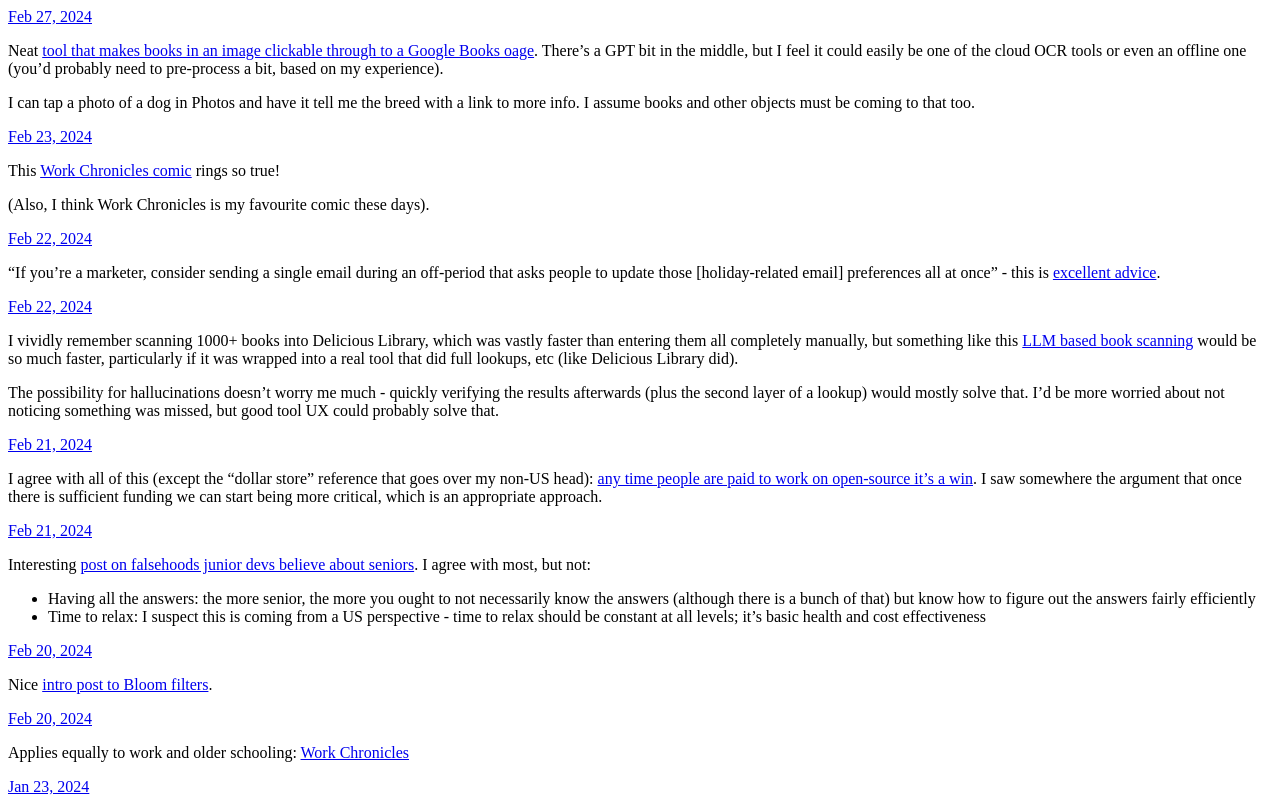
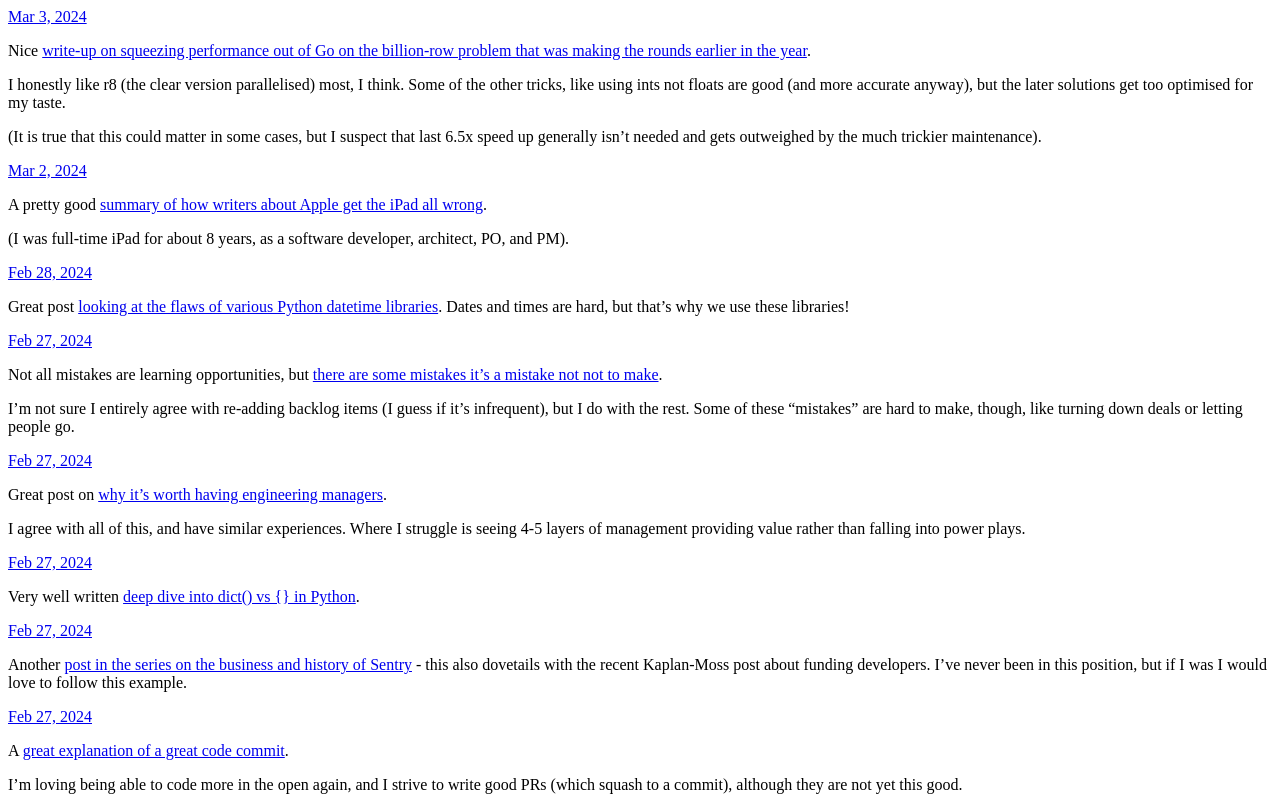
Before and after one commit to tonyandrewmeyer/micro-blog, a plain HTML site: page index.html in a window 1280 px wide. Shown: the top 800 px of the page. Drawn offline with Linux system fonts and the light colour scheme.

Commit message:
Archiving from Micro.blog.

```diff
--- a/index.html
+++ b/index.html
@@ -21,6 +21,100 @@
 <div class="h-feed">
 
 
+
+	  <div class="h-entry">
+
+
+		<a href="https://tonyandrewmeyer.blog/2024/03/03/nice-writeup-on.html" class="u-url"><time class="dt-published" datetime="2024-03-03 22:40:13 &#43;1300">Mar 3, 2024</time></a>
+
+		<div class="e-content">
+			 <p>Nice <a href="https://benhoyt.com/writings/go-1brc/">write-up on squeezing performance out of Go on the billion-row problem that was making the rounds earlier in the year</a>.</p>
+<p>I honestly like r8 (the clear version parallelised) most, I think. Some of the other tricks, like using ints not floats are good (and more accurate anyway), but the later solutions get too optimised for my taste.</p>
+<p>(It is true that this could matter in some cases, but I suspect that last 6.5x speed up generally isn&rsquo;t needed and gets outweighed by the much trickier maintenance).</p>
+
+		</div>
+	  </div>
+
+	  <div class="h-entry">
+
+
+		<a href="https://tonyandrewmeyer.blog/2024/03/02/a-pretty-good.html" class="u-url"><time class="dt-published" datetime="2024-03-02 13:51:37 &#43;1300">Mar 2, 2024</time></a>
+
+		<div class="e-content">
+			 <p>A pretty good <a href="https://brooksreview.net/2024/02/a-baby-computer-or-a-computer-for-babies/">summary of how writers about Apple get the iPad all wrong</a>.</p>
+<p>(I was full-time iPad for about 8 years, as a software developer, architect, PO, and PM).</p>
+
+		</div>
+	  </div>
+
+	  <div class="h-entry">
+
+
+		<a href="https://tonyandrewmeyer.blog/2024/02/28/great-post-looking.html" class="u-url"><time class="dt-published" datetime="2024-02-28 00:01:27 &#43;1300">Feb 28, 2024</time></a>
+
+		<div class="e-content">
+			 <p>Great post <a href="https://dev.arie.bovenberg.net/blog/python-datetime-pitfalls/">looking at the flaws of various Python datetime libraries</a>. Dates and times are hard, but that&rsquo;s why we use these libraries!</p>
+
+		</div>
+	  </div>
+
+	  <div class="h-entry">
+
+
+		<a href="https://tonyandrewmeyer.blog/2024/02/27/not-all-mistakes.html" class="u-url"><time class="dt-published" datetime="2024-02-27 23:38:40 &#43;1300">Feb 27, 2024</time></a>
+
+		<div class="e-content">
+			 <p>Not all mistakes are learning opportunities, but <a href="https://longform.asmartbear.com/good-problems-to-have/">there are some mistakes it&rsquo;s a mistake not not to make</a>.</p>
+<p>I&rsquo;m not sure I entirely agree with re-adding backlog items (I guess if it&rsquo;s infrequent), but I do with the rest. Some of these &ldquo;mistakes&rdquo; are hard to make, though, like turning down deals or letting people go.</p>
+
+		</div>
+	  </div>
+
+	  <div class="h-entry">
+
+
+		<a href="https://tonyandrewmeyer.blog/2024/02/27/great-post-on.html" class="u-url"><time class="dt-published" datetime="2024-02-27 23:30:52 &#43;1300">Feb 27, 2024</time></a>
+
+		<div class="e-content">
+			 <p>Great post on <a href="https://charity.wtf/2024/01/05/questionable-advice-my-boss-says-we-dont-need-any-engineering-managers-is-he-right/">why it&rsquo;s worth having engineering managers</a>.</p>
+<p>I agree with all of this, and have similar experiences. Where I struggle is seeing 4-5 layers of management providing value rather than falling into power plays.</p>
+
+		</div>
+	  </div>
+
+	  <div class="h-entry">
+
+
+		<a href="https://tonyandrewmeyer.blog/2024/02/27/very-well-written.html" class="u-url"><time class="dt-published" datetime="2024-02-27 01:23:06 &#43;1300">Feb 27, 2024</time></a>
+
+		<div class="e-content">
+			 <p>Very well written <a href="https://madebyme.today/blog/python-dict-vs-curly-brackets/">deep dive into dict() vs {} in Python</a>.</p>
+
+		</div>
+	  </div>
+
+	  <div class="h-entry">
+
+
+		<a href="https://tonyandrewmeyer.blog/2024/02/27/another-post-in.html" class="u-url"><time class="dt-published" datetime="2024-02-27 01:18:46 &#43;1300">Feb 27, 2024</time></a>
+
+		<div class="e-content">
+			 <p>Another <a href="https://cra.mr/open-source-and-a-healthy-dose-of-capitalism/">post in the series on the business and history of Sentry</a> - this also dovetails with the recent Kaplan-Moss post about funding developers. I&rsquo;ve never been in this position, but if I was I would love to follow this example.</p>
+
+		</div>
+	  </div>
+
+	  <div class="h-entry">
+
+
+		<a href="https://tonyandrewmeyer.blog/2024/02/27/a-great-explanation.html" class="u-url"><time class="dt-published" datetime="2024-02-27 01:15:31 &#43;1300">Feb 27, 2024</time></a>
+
+		<div class="e-content">
+			 <p>A <a href="https://dhwthompson.com/2019/my-favourite-git-commit">great explanation of a great code commit</a>.</p>
+<p>I&rsquo;m loving being able to code more in the open again, and I strive to write good PRs (which squash to a commit), although they are not yet this good.</p>
+
+		</div>
+	  </div>
 
 	  <div class="h-entry">
 
```
